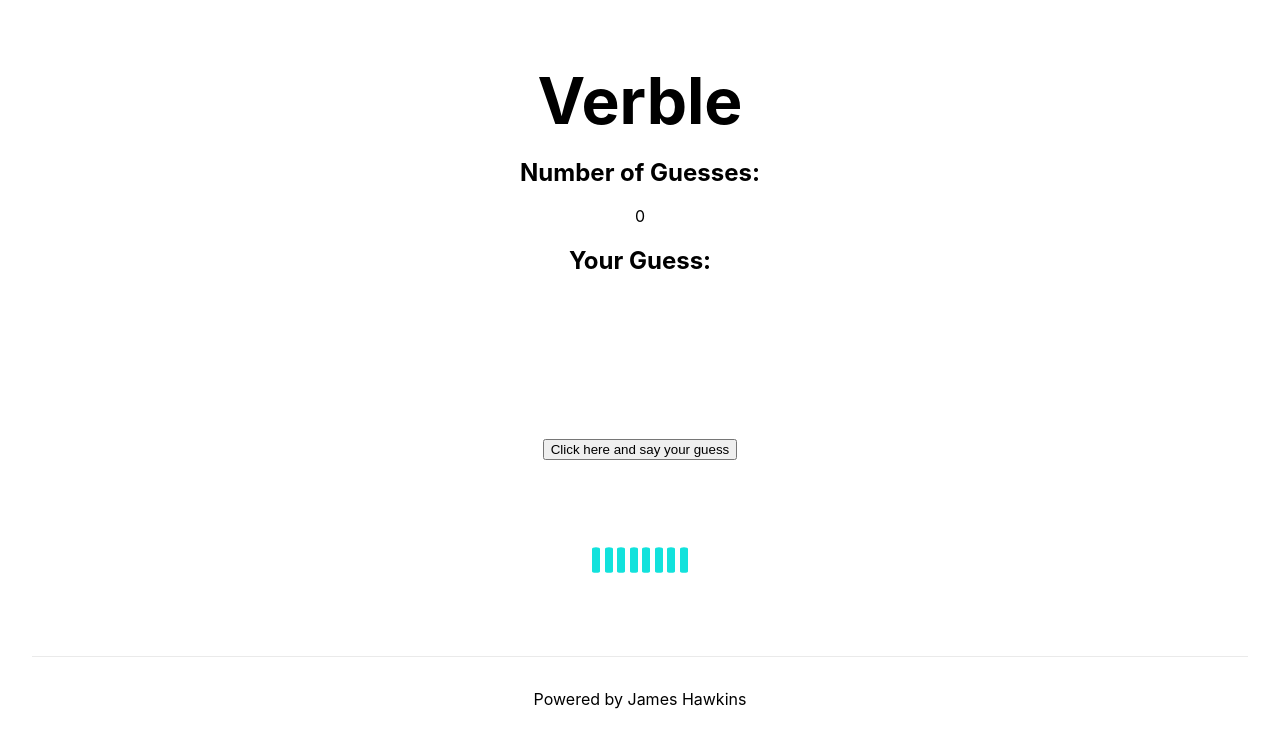
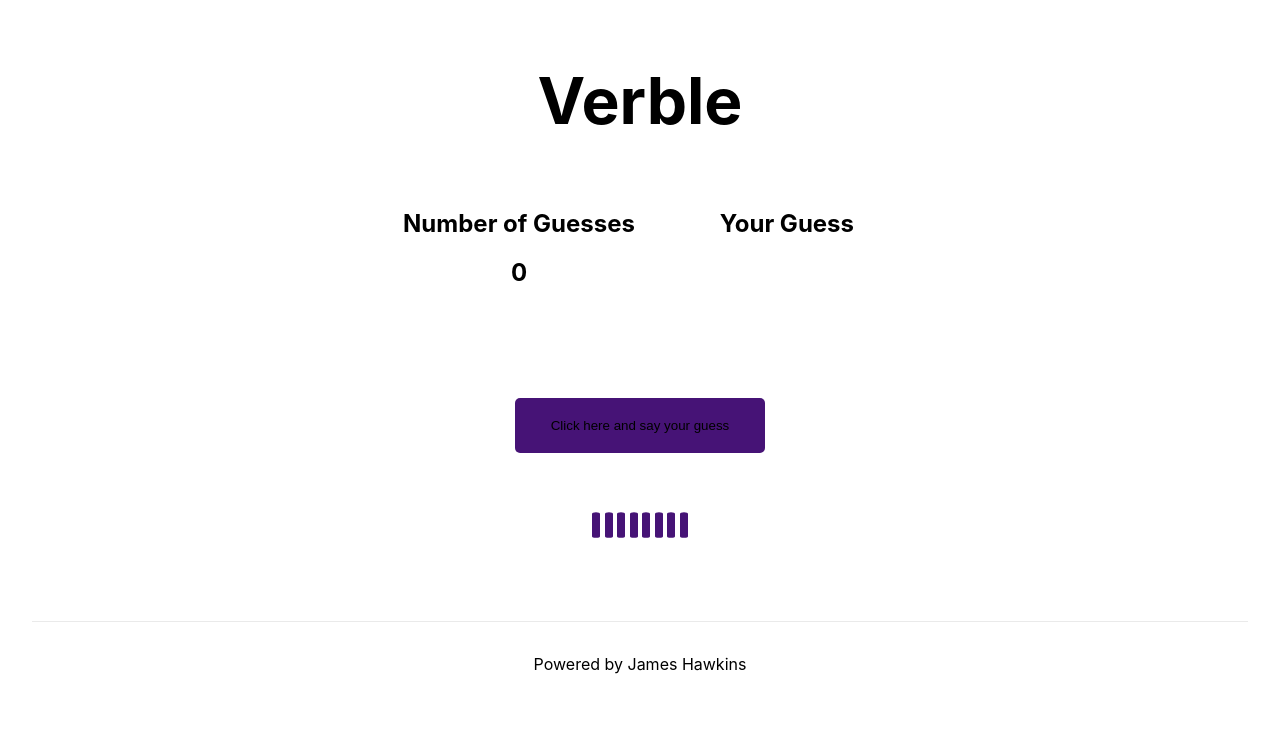
Before and after one commit to jameshawkinsjr/verble, a Next.js app: page / in a window 1280 px wide. Shown: the top 748 px of the page. Built offline with nearby package versions, Linux system fonts and the light colour scheme.

Commit message:
Clean up styling

```diff
--- a/pages/index.tsx
+++ b/pages/index.tsx
@@ -210,24 +210,33 @@ const Home = () => {
 
       <main className={styles.main}>
         <h1 className={styles.title}>Verble</h1>
-        <h2>Number of Guesses:</h2>
-        {numGuesses}
+        <div className={styles.stats}>
+          <div className={styles.statContainer}>
+            <h2>Number of Guesses</h2>
+            <h2>{numGuesses}</h2>
+          </div>
+          <div className={styles.statContainer}>
             {state === ERROR ? (
+              <>
                 <h2 className={styles.error}>Invalid Word. Try again.</h2>
+                <Guess />
+              </>
             ) : (
               <>
-            <h2>Your Guess:</h2>
+                <h2>Your Guess</h2>
                 <Guess />
               </>
             )}
+          </div>
+        </div>
 
-        <p className={styles.description}>
         {state === LISTENING ? (
-            <button>Listening</button>
+          <button className={styles.button}>Listening</button>
         ) : (
-            <button onClick={onClick}>Click here and say your guess</button>
+          <button className={styles.button} onClick={onClick}>
+            Click here and say your guess
+          </button>
         )}
-        </p>
 
         <LoadingBar />
       </main>
--- a/styles/Home.module.css
+++ b/styles/Home.module.css
@@ -42,17 +42,6 @@
   margin: 0;
   line-height: 1.15;
   font-size: 4rem;
-}
-
-.title,
-.description {
-  text-align: center;
-}
-
-.description {
-  margin: 4rem 0;
-  line-height: 1.5;
-  font-size: 1.5rem;
 }
 
 .code {
@@ -108,7 +97,7 @@
 }
 
 .error {
-  color: red;
+  color: rgb(127, 14, 14);
 }
 
 @media (max-width: 600px) {
@@ -166,6 +155,32 @@
   }
 }
 
+.stats {
+  display: flex;
+  align-items: center;
+  justify-content: center;
+  margin: 40px;
+}
+
+.statContainer {
+  display: flex;
+  flex-direction: column;
+  align-items: center;
+  justify-content: center;
+  border: 1px solid white;
+  border-radius: 5px;
+  margin: 10px;
+  padding: 10px;
+}
+
+.button {
+  padding: 20px;
+  background-color: rgb(70, 19, 118);
+  border: none;
+  border-radius: 5px;
+  width: 250px;
+  margin: 40px;
+}
 .boxContainer {
   display: flex;
   justify-content: space-between;
@@ -179,7 +194,7 @@
   transform: scaleY(0.4);
   height: 100%;
   width: var(--boxSize);
-  background: #12e2dc;
+  background: rgb(70, 19, 118);
   animation-duration: 1.2s;
   animation-timing-function: ease-in-out;
   animation-iteration-count: infinite;
@@ -187,7 +202,7 @@
 }
 
 .boxError {
-  background: red;
+  background: rgb(127, 14, 14);
 }
 
 .quiet {
--- a/styles/globals.css
+++ b/styles/globals.css
@@ -15,6 +15,10 @@ a {
   box-sizing: border-box;
 }
 
+h2 {
+  margin: 10px;
+}
+
 @media (prefers-color-scheme: dark) {
   html {
     color-scheme: dark;
```
Lines whose indentation alone changed are shown as unchanged.
